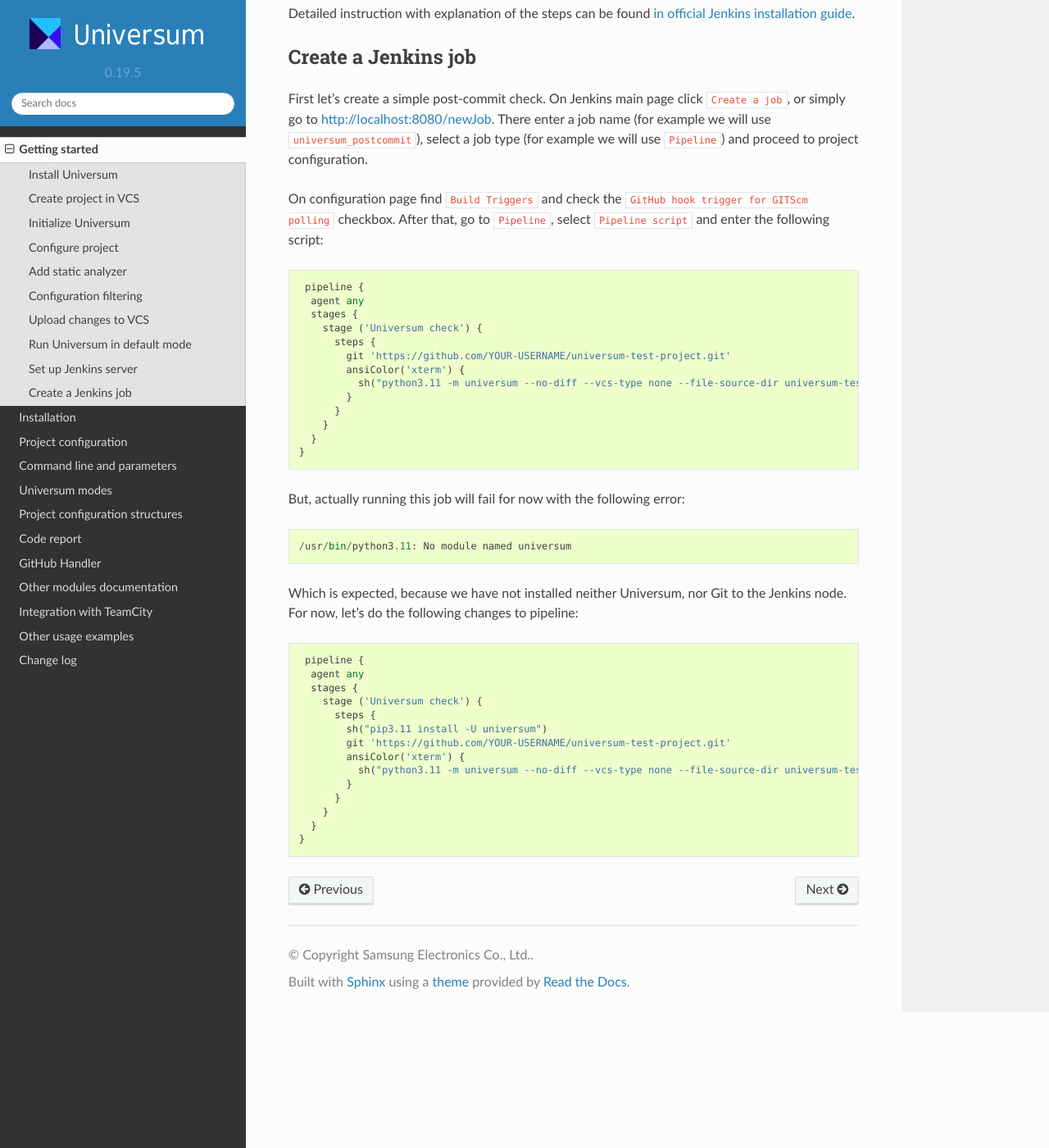
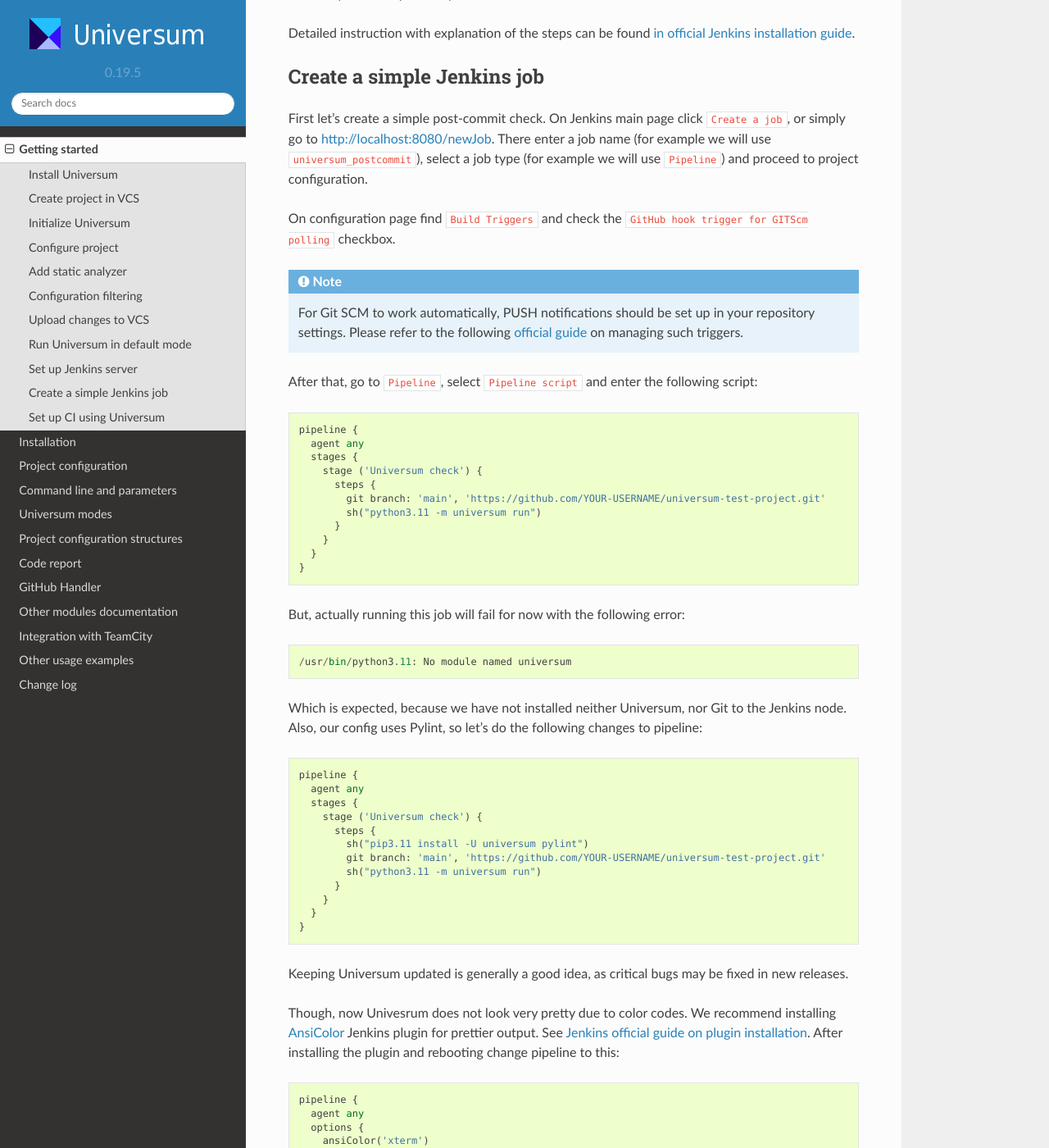
Before and after one commit to Samsung/Universum, a Sphinx documentation site: the page built from doc/guide.rst, in a window 1280 px wide and 1400 px high, scrolled down 7188 px. Shown: the whole window at 82% size. Built offline with Sphinx 7.4.7 and the Read the Docs theme 2.0.0, drawn with Linux system fonts in a browser that asks for light colours; some of the changed text lies outside the part shown.

Commit message:
wip(docs): finish the 'simple Jenkins job' section

```diff
--- a/doc/guide.rst
+++ b/doc/guide.rst
@@ -14,6 +14,7 @@
 8. :ref:`Run Universum in default mode <guide#launch>`
 9. :ref:`Set up Jenkins server <guide#jenkins>`
 10. :ref:`Create a Jenkins job <guide#job>`
+11. :ref:`Set up CI using Universum <guide#set-up-ci>`
 
 
 .. _guide#install:
@@ -565,25 +566,30 @@
 
 .. _guide#job:
 
-Create a Jenkins job
---------------------
+Create a simple Jenkins job
+---------------------------
 
 First let's create a simple post-commit check. On Jenkins main page click ``Create a job``, or simply go to
 http://localhost:8080/newJob. There enter a job name (for example we will use ``universum_postcommit``), select
 a job type (for example we will use ``Pipeline``) and proceed to project configuration.
 
 On configuration page find ``Build Triggers`` and check the ``GitHub hook trigger for GITScm polling`` checkbox.
+
+.. note::
+
+    For Git SCM to work automatically, PUSH notifications should be set up in your repository settings.
+    Please refer to the following `official guide <https://plugins.jenkins.io/git/#push-notification-from-repository>`__
+    on managing such triggers.
+
 After that, go to ``Pipeline``, select ``Pipeline script`` and enter the following script::
 
-     pipeline {
+    pipeline {
       agent any
       stages {
         stage ('Universum check') {
           steps {
-            git 'https://github.com/YOUR-USERNAME/universum-test-project.git'
-            ansiColor('xterm') {
-              sh("{python} -m universum --no-diff --vcs-type none --file-source-dir universum-test-project")
-            }
+            git branch: 'main', 'https://github.com/YOUR-USERNAME/universum-test-project.git'
+            sh("{python} -m universum run")
           }
         }
       }
@@ -594,22 +600,103 @@
     /usr/bin/{python}: No module named universum
 
 Which is expected, because we have not installed neither Universum, nor Git to the Jenkins node.
-For now, let's do the following changes to pipeline::
+Also, our config uses Pylint, so let's do the following changes to pipeline::
 
-     pipeline {
+    pipeline {
       agent any
       stages {
         stage ('Universum check') {
           steps {
-            sh("{pip} install -U universum")
-            git 'https://github.com/YOUR-USERNAME/universum-test-project.git'
-            ansiColor('xterm') {
-              sh("{python} -m universum --no-diff --vcs-type none --file-source-dir universum-test-project")
-            }
+            sh("{pip} install -U universum pylint")
+            git branch: 'main', 'https://github.com/YOUR-USERNAME/universum-test-project.git'
+            sh("{python} -m universum run")
           }
         }
       }
     }
 
+Keeping Universum updated is generally a good idea, as critical bugs may be fixed in new releases.
+
+Though, now Univesrum does not look very pretty due to color codes. We recommend installing
+`AnsiColor <https://plugins.jenkins.io/ansicolor/>`__ Jenkins plugin for prettier output.
+See `Jenkins official guide on plugin installation <https://www.jenkins.io/doc/book/managing/plugins/>`__.
+After installing the plugin and rebooting change pipeline to this::
+
+    pipeline {
+      agent any
+      options {
+        ansiColor('xterm')
+      }
+      stages {
+        stage ('Universum check') {
+          steps {
+            sh("{pip} install -U universum pylint")
+            git branch: 'main', 'https://github.com/YOUR-USERNAME/universum-test-project.git'
+            sh("{python} -m universum run")
+          }
+        }
+      }
+    }
+
+.. collapsible::
+    :header: And the stage output should look like this
+
+    .. code-block::
+
+        [Pipeline] { (Universum check)
+        [Pipeline] sh
+        + pip3.7 install -U universum
+
+        Defaulting to user installation because normal site-packages is not writeable
+        Requirement already satisfied: universum <and it's dependencies>
+        [Pipeline] git
+        The recommended git tool is: NONE
+        No credentials specified
+         > /usr/bin/git rev-parse --is-inside-work-tree # timeout=10
+
+        Fetching changes from the remote Git repository
+        <logs of getting sources from Git>
+        [Pipeline] sh
+        + python3.7 -m universum run
+
+        ==> Universum 0.19.4 started execution
+        ==> Cleaning artifacts...
+        1. Processing project configs
+         |   ==> Adding file http://localhost:8080/job/universum_postcommit/3/artifact/artifacts/CONFIGS_DUMP.txt to artifacts...
+         └ [Success]
+
+        2. Preprocessing artifact lists
+         └ [Success]
+
+        3. Executing build steps
+         |   3.1.  [ 1/2 ] Run script
+         |      |   $ /usr/bin/python3.7 run.py pass
+         |      └ [Success]
+         |
+         |   3.2.  [ 2/2 ] Pylint check
+         |      |   $ /usr/bin/python3.7 -m universum.analyzers.pylint --python-version 3.7 --result-file /var/jenkins_home/workspace/universum_postcommit/code_report_results/Pylint_check.json --files '*.py'
+         |      └ [Success]
+         |
+         └ [Success]
+
+        4. Reporting build result
+         |   ==> Here is the summarized build result:
+         |   ==> 3. Executing build steps
+         |   ==>   3.1.  [ 1/2 ] Run script - Success
+         |   ==>   3.2.  [ 2/2 ] Pylint check - Success
+         |   ==> Nowhere to report. Skipping...
+         └ [Success]
+
+        5. Collecting artifacts
+         └ [Success]
+
+        ==> Universum 0.19.4 finished execution
+        [Pipeline] }
+
+
+.. _guide#set-up-ci:
+
+Set up CI using Universum
+-------------------------
 
 .. TBD
```
